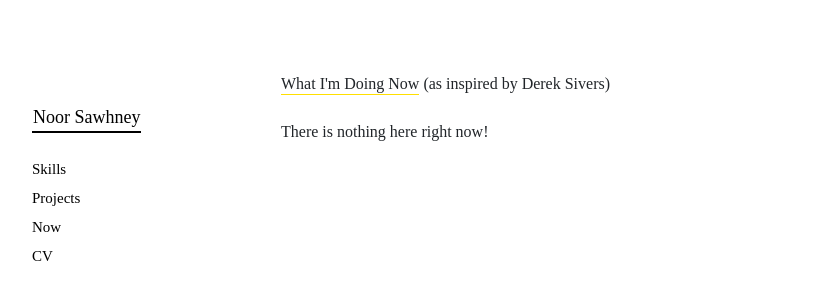
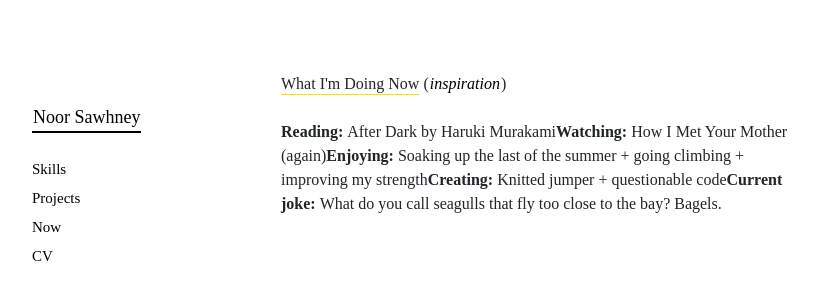
Before and after one commit to noor-gate/noor.fyi, a React (Create React App) app: page /etc in a window 1280 px wide. Shown: the part 88-388 px from the top of the page, without its empty margins (169-985 px from the left). Built offline with nearby package versions, Linux system fonts and the light colour scheme; a web font is replaced by a local one.

Commit message:
update about

```diff
--- a/src/components/About.js
+++ b/src/components/About.js
@@ -6,9 +6,9 @@ function About() {
     <div className={style.cont}>
       <span>Hello there, I'm Noor.</span><br /><br />
 
-      I'm an incoming third year student at Imperial College London & current SWE Intern at Facebook.<br /><br />
+      I'm a third year Computing student at Imperial College London & former SWE Intern at Facebook.<br /><br />
 
-      I interned at QinetiQ last year, exploring my interest in cyber security, but I'm hoping to broaden my horizons with something new this year.<br /><br />
+      I'm interested in cyber security, climate tech and anything postive impact<br /><br />
 
       Outside of tech, I enjoy reading fiction, watching sunrises, and starting an unreasonable number of craft projects. <br /><br />
 
--- a/src/components/Etc.js
+++ b/src/components/Etc.js
@@ -4,9 +4,12 @@ import style from './Etc.module.css';
 function Etc() {
   return (
     <div className={style.cont}>
-      <span>What I'm Doing Now</span>  (as inspired by Derek Sivers)<br /><br />
-      There is nothing here right now!
-
+      <span>What I'm Doing Now</span>  (<a href="https://nownownow.com/about">inspiration</a>)<br /><br />
+      <b>Reading: </b>After Dark by Haruki Murakami
+      <b>Watching: </b>How I Met Your Mother (again)
+      <b>Enjoying: </b>Soaking up the last of the summer + going climbing + improving my strength
+      <b>Creating: </b>Knitted jumper + questionable code
+      <b>Current joke: </b>What do you call seagulls that fly too close to the bay? Bagels.
     </div>
   );
 }
```
